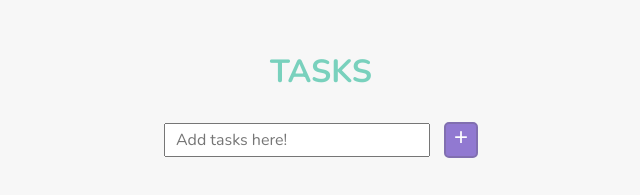
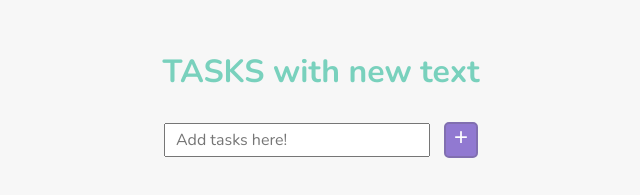
Before and after one commit to adriennehodges/task-list-app, a plain HTML site: page index.html in a window 1280 px wide. Shown: the whole page, without its empty margins (319-959 px from the left). Drawn offline with nearby package versions, Linux system fonts and the light colour scheme.

Commit message:
changed header text

```diff
--- a/index.html
+++ b/index.html
@@ -6,7 +6,7 @@
 </head>
 <body>
     <div class='content'>
-        <h1>TASKS</h1>
+        <h1>TASKS with new text</h1>
         <input id='addTaskBox' type='text' placeholder="Add tasks here!" />
         <button id='addTaskButton'>+</button>
         <ul id='taskList'></ul>
```
